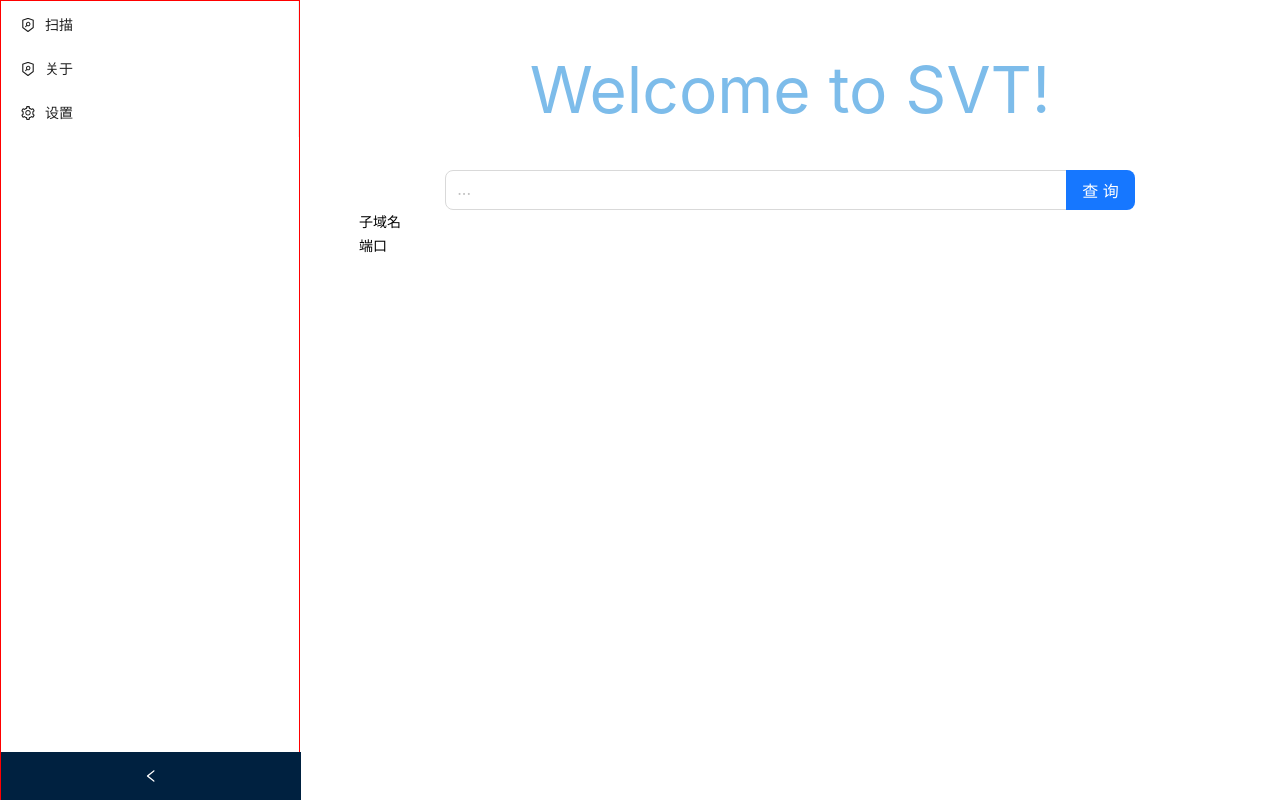
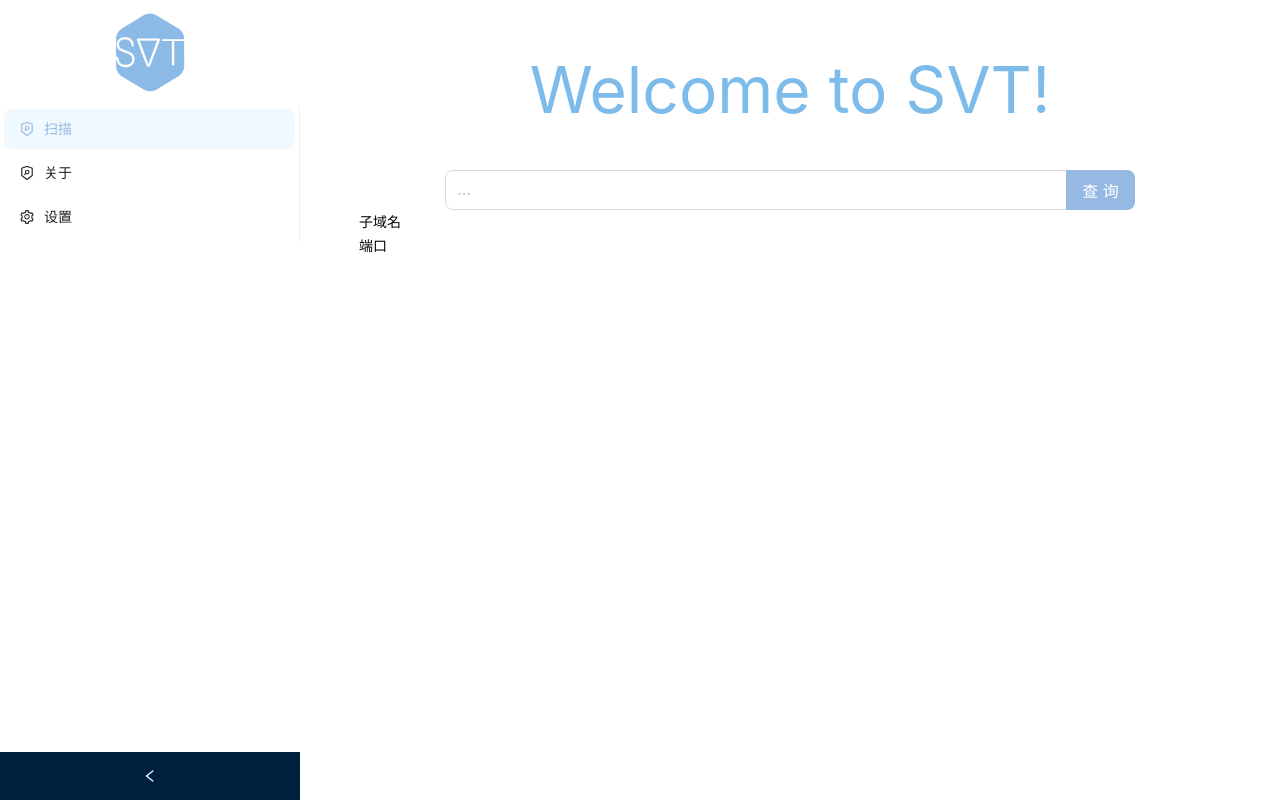
Before and after one commit to algaeReed/SVT, a React (Vite) app: page / in a window 1280 px wide. Built offline with nearby package versions, Linux system fonts and the light colour scheme.

Commit message:
feat:修改主题颜色

```diff
--- a/src/App.tsx
+++ b/src/App.tsx
@@ -9,7 +9,6 @@ import { Link, Outlet } from "react-router-dom";
 
 const appStyle: React.CSSProperties = {
   backgroundColor: "#d4d9dd",
-  background: "red",
 };
 
 const headerStyle: React.CSSProperties = {
@@ -19,14 +18,12 @@ const headerStyle: React.CSSProperties = {
   paddingInline: 50,
   lineHeight: "64px",
   backgroundColor: "#ffffff",
-  border: "1px solid red",
 };
 
 const siderStyle: React.CSSProperties = {
   height: "calc(100vh - 50px)",
   color: "#fff",
   backgroundColor: "#ffffff",
-  border: "1px solid red",
 };
 
 const contentStyle: React.CSSProperties = {
--- a/src/layout/MenuSide/MenuSide.tsx
+++ b/src/layout/MenuSide/MenuSide.tsx
@@ -1,19 +1,17 @@
 import type { MenuProps } from "antd";
-import { Menu } from "antd";
+import { Menu, Image } from "antd";
 
-import {
-  AppstoreOutlined,
-  MailOutlined,
-  SettingOutlined,
-  SecurityScanOutlined,
-} from "@ant-design/icons";
+import { SettingOutlined, SecurityScanOutlined } from "@ant-design/icons";
 import Router from "../../routes";
 import { Link, useNavigate } from "react-router-dom";
 import { useState } from "react";
 type MenuItem = Required<MenuProps>["items"][number];
-
+import logo from "../../assets/logo.jpg";
 const MenuSide: React.FC = ({}) => {
-  const [current, setCurrent] = useState("mail");
+  const menuSideStyle: React.CSSProperties = {
+    // border: "1px solid red",
+  };
+  const [current, setCurrent] = useState("/");
 
   const navigate = useNavigate();
 
@@ -39,11 +37,20 @@ const MenuSide: React.FC = ({}) => {
   const onClick: MenuProps["onClick"] = (e) => {
     console.log("click", e);
     navigate(e.keyPath[0]);
+    setCurrent(e.key);
   };
 
   return (
-    <div className="menu">
-      {/* <Image width={200} /> */}
+    <div style={menuSideStyle}>
+      <div
+        style={{
+          display: "flex",
+          justifyContent: "center",
+          margin: "10px auto",
+        }}
+      >
+        <Image width={76} src={logo} preview={false} />
+      </div>
       <Menu
         selectedKeys={[current]}
         onSelect={onClick}
--- a/src/main.tsx
+++ b/src/main.tsx
@@ -3,10 +3,19 @@ import ReactDOM from "react-dom/client";
 import App from "./App";
 import "./styles.css";
 import Router from "./routes/";
+import { ConfigProvider } from "antd";
 
 ReactDOM.createRoot(document.getElementById("root") as HTMLElement).render(
   <React.StrictMode>
     {/* <App />*/}
-    <Router />
+    <ConfigProvider
+      theme={{
+        token: {
+          colorPrimary: "#95b9e2",
+        },
+      }}
+    >
+      <Router />
+    </ConfigProvider>
   </React.StrictMode>
 );
```
Also changed, not shown: src/assets/logo.jpg (added).
